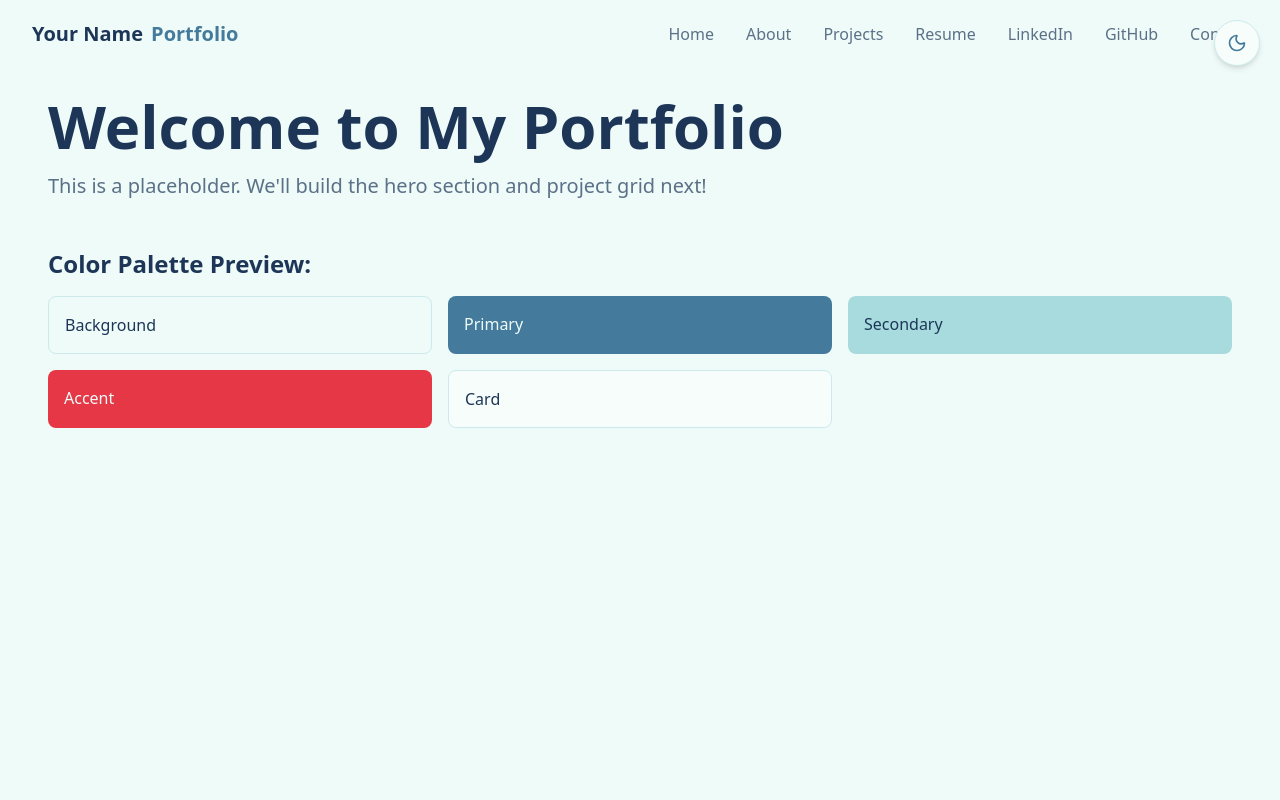
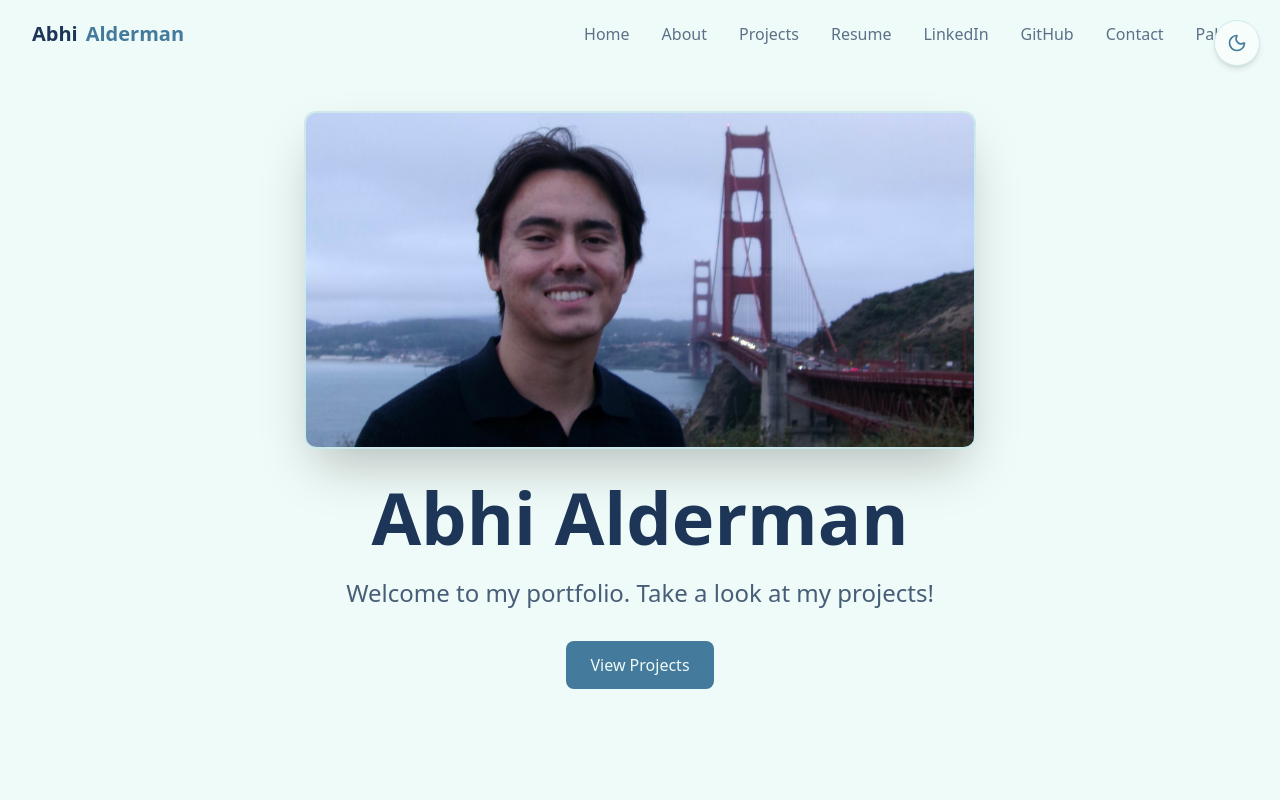
Before and after one commit to AbhiAlderman/React-Portfolio, a React (Vite) app: page / in a window 1280 px wide. Shown: the top 800 px of the page. Built offline with nearby package versions, Linux system fonts and the light colour scheme.

Commit message:
update hero page, palette, and add temp palette page

```diff
--- a/src/App.tsx
+++ b/src/App.tsx
@@ -1,6 +1,7 @@
 import { BrowserRouter, Routes, Route } from "react-router-dom"
 import { Home } from "./pages/Home"
 import { NotFound } from "./pages/NotFound"
+import { Palette } from "./pages/Palette"
 
 function App() {
   return (
@@ -9,6 +10,7 @@ function App() {
       <Routes>
         <Route index element={<Home />}/>
         <Route path="*" element={<NotFound />}/>
+        <Route path="/palette" element={<Palette />}/>
       </Routes>
      </BrowserRouter>
     </>
--- /dev/null
+++ b/src/components/Hero.tsx
@@ -0,0 +1,38 @@
+import heroImage from '../assets/hero-image.jpg';
+
+export const Hero = () => {
+  return (
+    <section id="home" className="min-h-screen flex items-center justify-center px-4 py-20">
+      <div className="container max-w-5xl mx-auto">
+        <div className="flex flex-col items-center text-center">
+          {/* Hero Image */}
+          <div className="mb-8 w-full max-w-md md:max-w-2xl animate-fade-in">
+            <img
+              src={heroImage}
+              alt="Abhi Alderman"
+              className="w-full h-auto rounded-xl shadow-2xl border-2 border-border"
+            />
+          </div>
+
+          {/* Name */}
+          <h1 className="text-5xl md:text-7xl font-bold text-foreground mb-6 animate-fade-in-delay-1">
+            Abhi Alderman
+          </h1>
+
+          {/* Description */}
+          <p className="text-xl md:text-2xl text-foreground/80 mb-8 animate-fade-in-delay-2">
+            Welcome to my portfolio. Take a look at my projects!
+          </p>
+
+          {/* CTA Button */}
+          <a
+            href="#projects"
+            className="inline-block custom-button animate-fade-in-delay-3"
+          >
+            View Projects
+          </a>
+        </div>
+      </div>
+    </section>
+  );
+};
--- a/src/components/NavBar.tsx
+++ b/src/components/NavBar.tsx
@@ -11,6 +11,7 @@ const navItems = [
     {name: "LinkedIn", href: "https://www.linkedin.com/in/abhialderman/"},
     {name: "GitHub", href: "https://github.com/AbhiAlderman?tab=repositories"},
     {name: "Contact", href: "#contact"},
+    {name: "Palette", href: "/palette"},
 ]
 
 export const NavBar = () => {
@@ -36,8 +37,8 @@ export const NavBar = () => {
         <div className="container flex items-center justify-between">
             <a className="text-xl font-bold flex items-center hover:opacity-80 transition-opacity" href="#home">
                 <span className="relative z-10">
-                    <span className="text-foreground">Your Name</span>
-                    <span className="text-primary ml-2">Portfolio</span>
+                    <span className="text-foreground">Abhi</span>
+                    <span className="text-primary ml-2">Alderman</span>
                 </span>
             </a>
 
--- a/src/index.css
+++ b/src/index.css
@@ -46,17 +46,17 @@
   }
 
   .dark {
-    /* Dark Mode Color Palette */
-    --background: 235 21% 21%;        /* #2b2d42 - dark blue-black */
-    --foreground: 197 18% 94%;        /* #edf2f4 - near-white platinum */
-    --primary: 218 17% 62%;           /* #8d99ae - lavender grey */
+    /* Dark Mode Color Palette - Sunset Theme */
+    --background: 247 10% 17%;        /* #292831 - dark background */
+    --foreground: 197 18% 94%;        /* #edf2f4 - near-white platinum (kept for readability) */
+    --primary: 202 34% 44%;           /* #4a7a96 - lighter blue */
     --primary-foreground: 197 18% 94%; /* light text on primary */
-    --secondary: 353 85% 54%;         /* #ef233c - strawberry red */
-    --secondary-foreground: 197 18% 94%; /* light text on secondary */
-    --accent: 350 96% 43%;            /* #d90429 - vivid bright red */
-    --accent-foreground: 197 18% 94%; /* light text on accent */
-    --border: 235 21% 31%;            /* lighter version of background */
-    --card: 235 21% 25%;              /* slightly lighter than background */
+    --secondary: 11 90% 83%;             /* #fbbbad - calmer orange */
+    --secondary-foreground: 247 10% 17%; /* dark text on pink */
+    --accent: 351 77% 73%;         /* #ee8695 - nice pink */
+    --accent-foreground: 247 10% 17%; /* dark text on orange */
+    --border: 221 27% 37%;            /* lighter version of dark blue */
+    --card: 221 27% 27%;              /* #333f58 - dark blue for cards */
   }
 
   * {
--- a/src/pages/Home.tsx
+++ b/src/pages/Home.tsx
@@ -1,5 +1,6 @@
 import { NavBar } from "../components/NavBar";
 import { ThemeToggle } from "../components/ThemeToggle";
+import { Hero } from "../components/Hero";
 
 export const Home = () => {
   return (
@@ -10,41 +11,22 @@ export const Home = () => {
       {/* Navbar */}
       <NavBar />
 
-      {/* Main Content */}
-      <main className="pt-24 px-4">
+      {/* Hero Section */}
+      <Hero />
+
+      {/* Projects Section - Coming next */}
+      <section id="projects" className="min-h-screen py-20 px-4">
         <div className="container">
-          <h1 className="text-4xl md:text-6xl font-bold text-foreground mb-4">
-            Welcome to My Portfolio
-          </h1>
-          <p className="text-xl text-foreground/70 mb-8">
-            This is a placeholder. We'll build the hero section and project grid next!
+          <h2 className="text-3xl md:text-4xl font-bold text-center mb-12">
+            Projects
+          </h2>
+          <p className="text-center text-foreground/70">
+            Project grid will go here...
           </p>
+        </div>
+      </section>
 
-          {/* Color palette demo */}
-          <div className="mt-12">
-            <h2 className="text-2xl font-bold mb-4">Color Palette Preview:</h2>
-            <div className="grid grid-cols-2 md:grid-cols-3 gap-4">
-              <div className="bg-background border border-border p-4 rounded-lg">
-                <div className="text-foreground font-medium">Background</div>
-              </div>
-              <div className="bg-primary p-4 rounded-lg">
-                <div className="text-primary-foreground font-medium">Primary</div>
-              </div>
-              <div className="bg-secondary p-4 rounded-lg">
-                <div className="text-secondary-foreground font-medium">Secondary</div>
-              </div>
-              <div className="bg-accent p-4 rounded-lg">
-                <div className="text-accent-foreground font-medium">Accent</div>
-              </div>
-              <div className="bg-card border border-border p-4 rounded-lg">
-                <div className="text-foreground font-medium">Card</div>
-              </div>
-            </div>
-          </div>
-        </div>
-      </main>
-
-      {/* Footer */}
+      {/* Footer - Coming later */}
     </div>
   );
 };
--- /dev/null
+++ b/src/pages/Palette.tsx
@@ -0,0 +1,40 @@
+import { ThemeToggle } from "../components/ThemeToggle";
+
+export const Palette = () => {
+  return (
+    <div className="min-h-screen">
+        <ThemeToggle />
+        <section className="py-12 px-4 bg-card">
+            <div className="container max-w-4xl">
+            <h2 className="text-2xl font-bold mb-6 text-center">Color Palette Preview</h2>
+            <div className="grid grid-cols-2 md:grid-cols-3 gap-4">
+                <div className="bg-background border border-border p-6 rounded-lg">
+                <div className="text-foreground font-medium">Background</div>
+                <div className="text-foreground/60 text-sm mt-1">Main bg color</div>
+                </div>
+                <div className="bg-primary p-6 rounded-lg">
+                <div className="text-primary-foreground font-medium">Primary</div>
+                <div className="text-primary-foreground/80 text-sm mt-1">Buttons, links</div>
+                </div>
+                <div className="bg-secondary p-6 rounded-lg">
+                <div className="text-secondary-foreground font-medium">Secondary</div>
+                <div className="text-secondary-foreground/80 text-sm mt-1">Alt buttons, badges</div>
+                </div>
+                <div className="bg-accent p-6 rounded-lg">
+                <div className="text-accent-foreground font-medium">Accent</div>
+                <div className="text-accent-foreground/80 text-sm mt-1">Emphasis, alerts</div>
+                </div>
+                <div className="bg-card border border-border p-6 rounded-lg">
+                <div className="text-foreground font-medium">Card</div>
+                <div className="text-foreground/60 text-sm mt-1">Card backgrounds</div>
+                </div>
+                <div className="border-4 border-border p-6 rounded-lg bg-background">
+                <div className="text-foreground font-medium">Border</div>
+                <div className="text-foreground/60 text-sm mt-1">Outlines, dividers</div>
+                </div>
+            </div>
+            </div>
+        </section>
+      </div>
+);
+};
```
Also changed, not shown: src/assets/hero-image.jpg (added).
